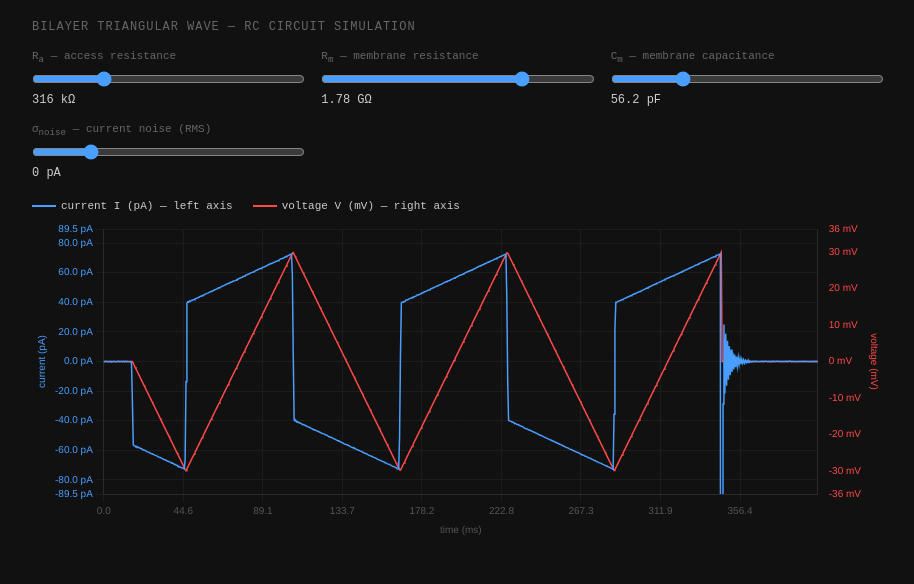
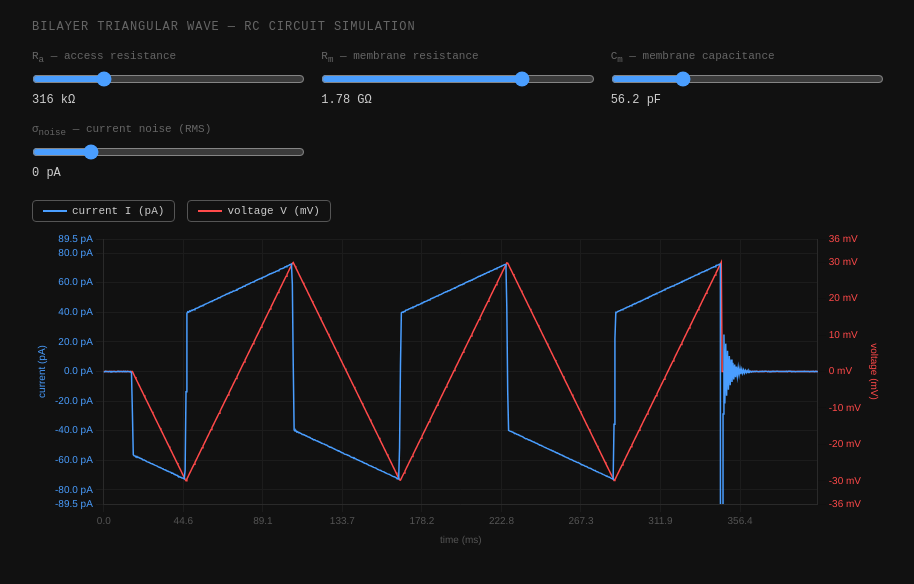
Before and after one commit to GerardCarreraCardona/bilayer_sim, a plain HTML site: page index.html in a window 1280 px wide. Shown: the whole page, without its empty margins (182-1096 px from the left). Drawn offline with nearby package versions, Linux system fonts and the light colour scheme.

Commit message:
add visibility toggle

```diff
--- a/index.html
+++ b/index.html
@@ -15,8 +15,10 @@ h2{color:#666;font-size:12px;font-weight:400;letter-spacing:.08em;text-transform
 .sl .val{color:#ccc;font-size:12px;font-weight:500}
 input[type=range]{width:100%;accent-color:#4a9eff;height:18px;cursor:pointer}
 #chart-wrap{position:relative;height:320px;width:100%}
-.legend{display:flex;gap:20px;margin-bottom:8px;font-size:11px}
-.legend span{display:flex;align-items:center;gap:5px}
+.legend{display:flex;gap:12px;margin-bottom:8px;font-size:11px}
+button.tog{background:none;border:1px solid #333;border-radius:4px;color:#888;cursor:pointer;display:flex;align-items:center;gap:5px;padding:4px 10px;font-family:monospace;font-size:11px;transition:opacity .15s,border-color .15s}
+button.tog.on{color:#ccc;border-color:#555}
+button.tog.off{opacity:.35;border-color:#2a2a2a}
 .legend i{display:inline-block;width:24px;height:2px}
 .lb{background:#4a9eff}
 .lr{background:#ff4a4a}
@@ -49,8 +51,8 @@ input[type=range]{width:100%;accent-color:#4a9eff;height:18px;cursor:pointer}
     </div>
   </div>
   <div class="legend">
-    <span><i class="lb"></i>current I (pA) — left axis</span>
-    <span><i class="lr"></i>voltage V (mV) — right axis</span>
+    <button class="tog on" id="tog-I" onclick="toggleTrace(0,'tog-I')"><i class="lb"></i>current I (pA)</button>
+    <button class="tog on" id="tog-V" onclick="toggleTrace(1,'tog-V')"><i class="lr"></i>voltage V (mV)</button>
   </div>
   <div id="chart-wrap">
     <canvas id="chart" role="img" aria-label="Bilayer simulation dual-axis chart: measured current in blue (left axis) and applied triangular voltage in red (right axis) versus time in ms"></canvas>
@@ -243,6 +245,17 @@ function refresh() {
   chart.update('none');
 }
 
+/* ---------- toggle traces ---------- */
+function toggleTrace(idx, btnId) {
+  const ds = chart.data.datasets[idx];
+  const btn = document.getElementById(btnId);
+  const visible = ds.hidden;
+  ds.hidden = !visible;
+  btn.classList.toggle('on',  visible);
+  btn.classList.toggle('off', !visible);
+  chart.update('none');
+}
+
 ['ra', 'rm', 'cm', 'noise'].forEach(id => document.getElementById(id).addEventListener('input', refresh));
 updateLabels();
 refresh();
```
